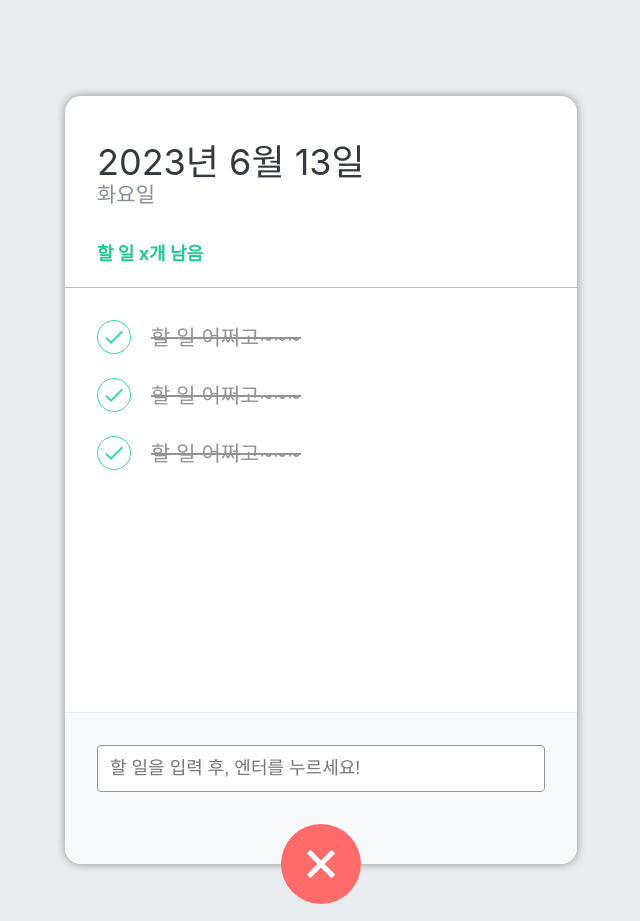
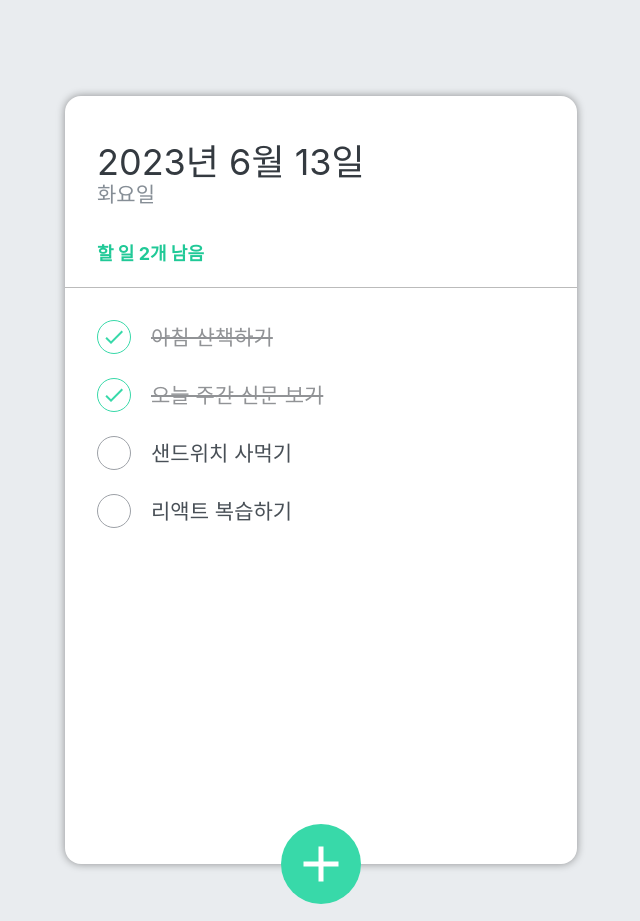
Before and after one commit to changsoon123/react_todolist, a React (Create React App) app: page / in a window 1280 px wide. Shown: the whole page, without its empty margins (319-959 px from the left). Built offline with nearby package versions, Linux system fonts and the light colour scheme.

Commit message:
todo react

```diff
--- a/src/component/TodoHeader.js
+++ b/src/component/TodoHeader.js
@@ -1,14 +1,24 @@
-import React from 'react'
-
 
 import './scss/TodoHeader.scss';
 
-const TodoHeader = () => {
+const TodoHeader = ( {count} ) => {
+
+
+  const today = new Date();
+
+  const dateString = today.toLocaleDateString('ko-KR', {
+      year: 'numeric',
+      month: 'long',
+      day: 'numeric'
+  });
+
+  const dayName = today.toLocaleDateString('ko-KR', { weekday: 'long' });
+
   return (
     <header>
-        <h1>2023년 6월 13일</h1>
-        <div className='day'>화요일</div>
-        <div className='tasks-left'>할 일 x개 남음</div>
+        <h1>{dateString}</h1>
+        <div className='day'>{dayName}</div>
+        <div className='tasks-left'>할 일 {count()}개 남음</div>
 
 
     </header>
--- a/src/component/TodoImput.js
+++ b/src/component/TodoImput.js
@@ -1,24 +1,69 @@
 
-import React from 'react'
+import React, { useState } from 'react'
 import { MdAdd } from 'react-icons/md'
+import cn from 'classnames';
 
 import './scss/TodoImput.scss';
 
-const TodoImput = () => {
+const TodoImput = ({ addTodo }) => {
+
+    //입력창이 열리는 여부를 표현하는 상태값
+    const [open, setOpen] = useState(false);
+
+    //할 일 입력창에 입력한 내용을 표현하는 상태값
+    const [todoText, setTodoText] = useState('');
+
+    // + 버튼 클릭 시 이벤트 처리
+    const onToggle = () => {
+        setOpen(!open);
+
+
+    }
+
+    //submit 이벤트 핸들러
+    const submitHandler = e => {
+      e.preventDefault(); //태그의 기본 기능 제한
+      // console.log('폼이 제출됨!');
+
+      addTodo(todoText);
+
+      //입력이 끝나면 입력창 비우기
+      setTodoText('');
+
+    }
+
+    //input change 이벤트 핸들러 함수
+    const todoChangeHandler = e => {
+      // console.log(e.target.value);
+      setTodoText(e.target.value);
+    }
+
   return (
 
     <>
-       <div className='form-wrapper'>
-            <form className='insert-form'>
+      {
+        open && (
+          <div className='form-wrapper'>
+            <form className='insert-form' onSubmit={submitHandler}>
                 <input
                     type='text'
                     placeholder='할 일을 입력 후, 엔터를 누르세요!'
+                    onChange={todoChangeHandler}
+                    value={todoText}
 
                 />
             </form>
-       </div>
-
-       <button className='insert-btn open'>
+          </div>
+        )
+      }
+        {/*
+          cn() : 첫번째 파라미터는 항상 유지할 default 클래스
+                 두번째 파라미터는 논리 상태값
+                 => 논리 상태값이 true일 경우 해당 클래스 추가
+                    false일 경우 제거.
+                    {클래스이름: 논리값}, 클래스 이름 지정 안할 시 변수명이 클래스 이름으로 사용됨.
+        */}
+       <button className={cn('insert-btn', {open})} onClick={onToggle}>
         <MdAdd />
        </button>
 
--- a/src/component/TodoItem.js
+++ b/src/component/TodoItem.js
@@ -1,19 +1,30 @@
 
-import React from 'react'
 
 import { MdDone } from 'react-icons/md';
-import { MdDelete } from 'react-icons/md'
+import { MdDelete } from 'react-icons/md';
+import cn from 'classnames';
 
 import './scss/TodoItem.scss';
 
-const TodoItem = () => {
+
+
+
+const TodoItem = ({ item, remove, check }) => {
+
+  const {id, title, done} = item;
+
+
+
+
+
   return (
     <li className='todo-list-item'>
-        <div className='check-circle active'>
-            <MdDone />
+        <div className={cn('check-circle', {active: done})}
+             onClick={() => check(id)}>
+            {done && <MdDone />}
         </div>
-        <span className='text finish'>할 일 어쩌고~~~</span>
-        <div className='remove'>
+        <span className={cn('text', {finish: done})}>{title}</span>
+        <div className='remove' onClick={() => remove(id)}>
             <MdDelete />
         </div>
     </li>
--- a/src/component/TodoMain.js
+++ b/src/component/TodoMain.js
@@ -4,14 +4,15 @@
 
 import './scss/TodoMain.scss';
 
-const TodoMain = () => {
+const TodoMain = ({ todoList, remove, check }) => {
+  // console.log(todoList);
+
   return (
 
     <ul className='todo-list'>
-        <TodoItem />
-        <TodoItem />
-        <TodoItem />
-
+      {
+        todoList.map(todo => <TodoItem key={todo.id} item={todo} remove={remove} check={check}/>)
+      }
     </ul>
 
   )
--- a/src/component/TodoTemplate.js
+++ b/src/component/TodoTemplate.js
@@ -1,5 +1,5 @@
 
-import React from 'react'
+import React, { useEffect, useState } from 'react'
 import TodoHeader from './TodoHeader';
 import TodoMain from './TodoMain';
 import TodoImput from './TodoImput';
@@ -7,11 +7,98 @@
 import './scss/TodoTemplate.scss';
 
 const TodoTemplate = () => {
+
+  // 서버에 할일 목록(json)을 요청(fetch)해서 받아와야 함.
+
+  //todos 배열을 상태 관리
+  const [todos, setTodos] = useState([
+    {
+      id : 1,
+      title : '아침 산책하기',
+      done : true
+    },
+    {
+      id : 2,
+      title : '오늘 주간 신문 보기',
+      done : true
+    },
+    {
+      id : 3,
+      title : '샌드위치 사먹기',
+      done : false
+    },
+    {
+      id : 4,
+      title : '리액트 복습하기',
+      done : false
+    }
+  ])
+
+  // id 값 시퀀스 생성 함수
+  const makeNewId = () => {
+    if(todos.length === 0) return 1;
+    return todos[todos.length - 1].id + 1;
+  }
+
+  //todoInput에게 todoText를 받아오는 함수
+  //자식 컴포넌트가 부모 컴포넌트에게 데이터를 전달할 때는
+  //props 사용이 불가능.
+  //부모 컴포넌트에서 함수를 선언(매개변수 꼭 선언!) -> props로 함수를 전달
+  //자식 컴포넌트에서 전달받은 함수를 호출하면서 매개값으로 데이터를 전달.
+  const addTodo = todoText => {
+    console.log('할 일 정보: ', todoText);
+
+    const newTodo = {
+      id: makeNewId(),
+      title: todoText,
+      done: false
+    };
+
+
+
+    // todos.push(newTodo);
+
+    //리액트의 상태변수는 무조건 setter를 통해서만
+    //상태값을 변경해야 렌더링에 적용된다.
+    //다만, 상태변수가 불변성(immutable)을 가지기 때문에
+    //기존 상태에서 변경은 불가능하고,
+    //새로운 상태를 만들어서 변경해야 한다.
+    // const copyTodos = todos.slice();
+    // copyTodos.push(newTodo);
+
+    // setTodos(todos.concat(newTodo));
+    setTodos([...todos, newTodo]);
+  }
+
+  //할 일 삭제 처리 함수
+  const removeTodo = id => {
+    // console.log(`삭제 대상 id:  ${id}`);
+
+    // 주어진 배열의 값들을 순회하여 조건에 맞는 요소들만 모아서
+    //새로운 배열로 리턴해 주는 함수.
+    setTodos(todos.filter(todo => todo.id !== id));
+  }
+
+  // 할 일 체크 처리 함수
+  const checkTodo = id => {
+    // console.log(`체크한 Todo id: ${id}`);
+    setTodos(todos.map(todo => todo.id === id ? {...todo, done: !todo.done} : todo));
+  }
+
+  //체크가 안 된 할 일의 개수 카운트 하기
+  const countRestTodo = () => {
+    return todos.filter(todo => !todo.done).length;
+  }
+
+  useEffect(() => {
+    console.log(todos);
+  },[todos]);
+
   return (
     <div className='TodoTemplate'>
-        <TodoHeader />
-        <TodoMain />
-        <TodoImput />
+        <TodoHeader count={countRestTodo}/>
+        <TodoMain todoList={todos} remove={removeTodo} check={checkTodo} />
+        <TodoImput addTodo={addTodo}/>
 
     </div>
 
```
